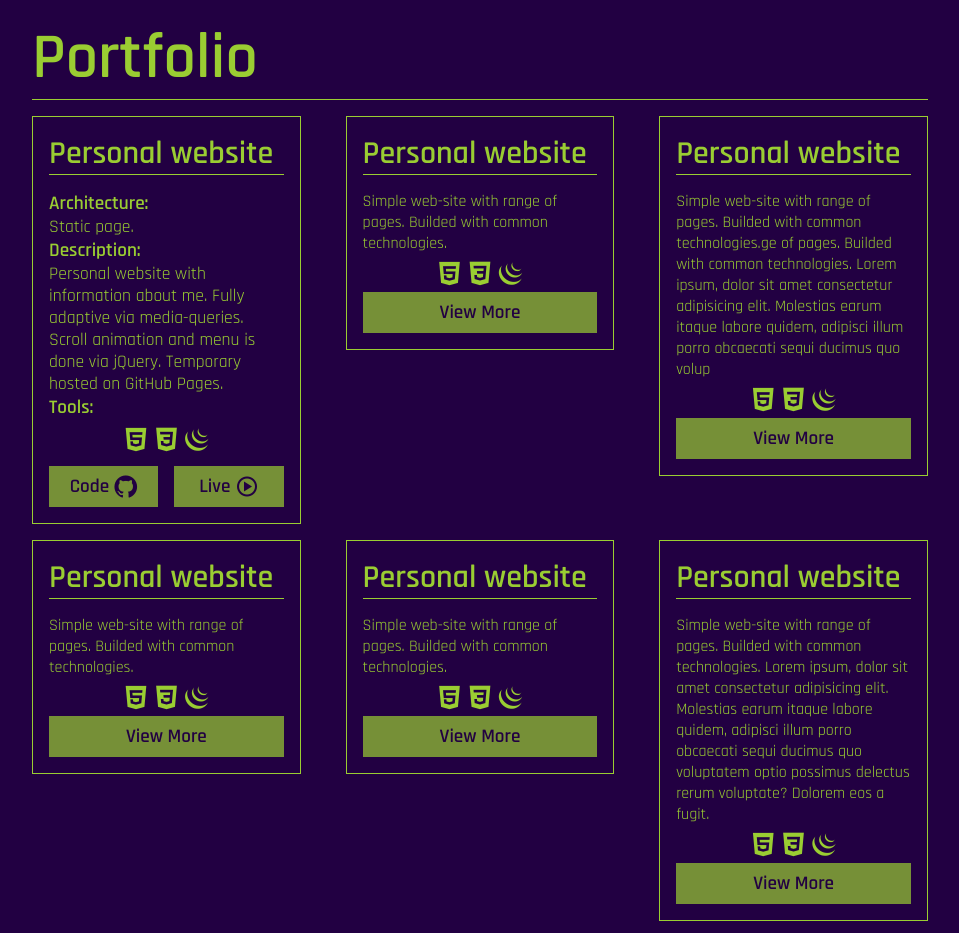
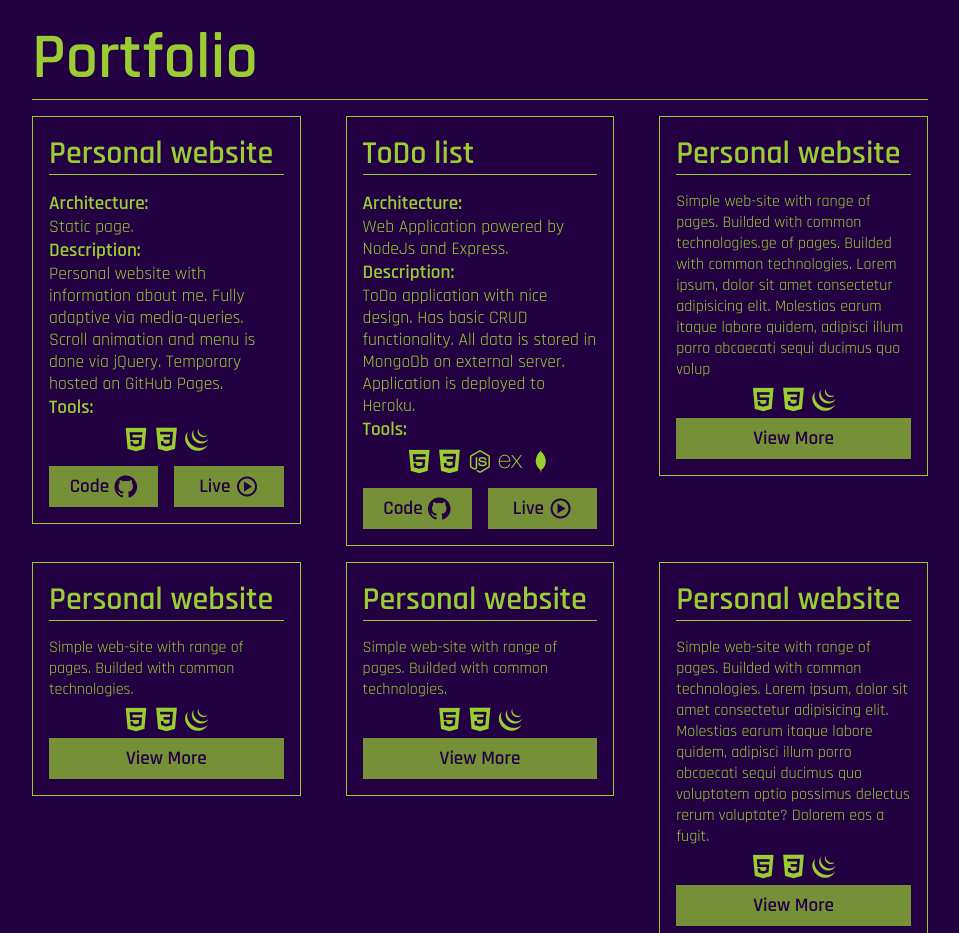
Before and after one commit to olwg199/personal_site, a plain HTML site: page index.html in a window 1280 px wide. Shown: the part 1680-2613 px from the top of the page, without its empty margins (32-991 px from the left). Drawn offline with nearby package versions, Linux system fonts and the light colour scheme.

Commit message:
Add ToDo list project to project section

```diff
--- a/index.html
+++ b/index.html
@@ -145,19 +145,31 @@
 
         <div class="card project">
           <div class="project-title">
-            <h3>Personal website</h3>
+            ToDo list
           </div>
-          <div class="project-description">
-            Simple web-site with range of pages. Builded with common
-            technologies.
-          </div>
+          <h4>Architecture:</h4>
+          <p>Web Application powered by NodeJs and Express.</p>
+          <h4>Description:</h4>
+          <p>ToDo application with nice design. Has basic CRUD functionality. All data is stored in MongoDb on external
+            server. Application is deployed to Heroku.</p>
+
+          <h4>Tools:</h4>
           <div class="project-tools">
-            <i class="devicon-html5-plain"></i>
-            <i class="devicon-css3-plain"></i>
-            <i class="devicon-jquery-plain"></i>
+            <i class="devicon-html5-plain" title="HTML"></i>
+            <i class="devicon-css3-plain" title="CSS"></i>
+            <i class="devicon-nodejs-plain" title="NodeJs"></i>
+            <i class="devicon-express-original" title="Express"></i>
+            <i class="devicon-mongodb-plain" title="MongoDb"></i>
           </div>
 
-          <a href="#" class="project-link">View More</a>
+          <div class="project-links">
+            <a href="https://github.com/olwg199/todolist" class="project-link" target="_blank">
+              Code&nbsp;
+              <i class="devicon-github-original"></i>
+            </a>
+            <a href="https://damp-bayou-46591.herokuapp.com/" class="project-link" target="_blank">
+              Live&nbsp;<i class="bx bx-play-circle"></i></a>
+          </div>
         </div>
 
         <div class="card project">
```
